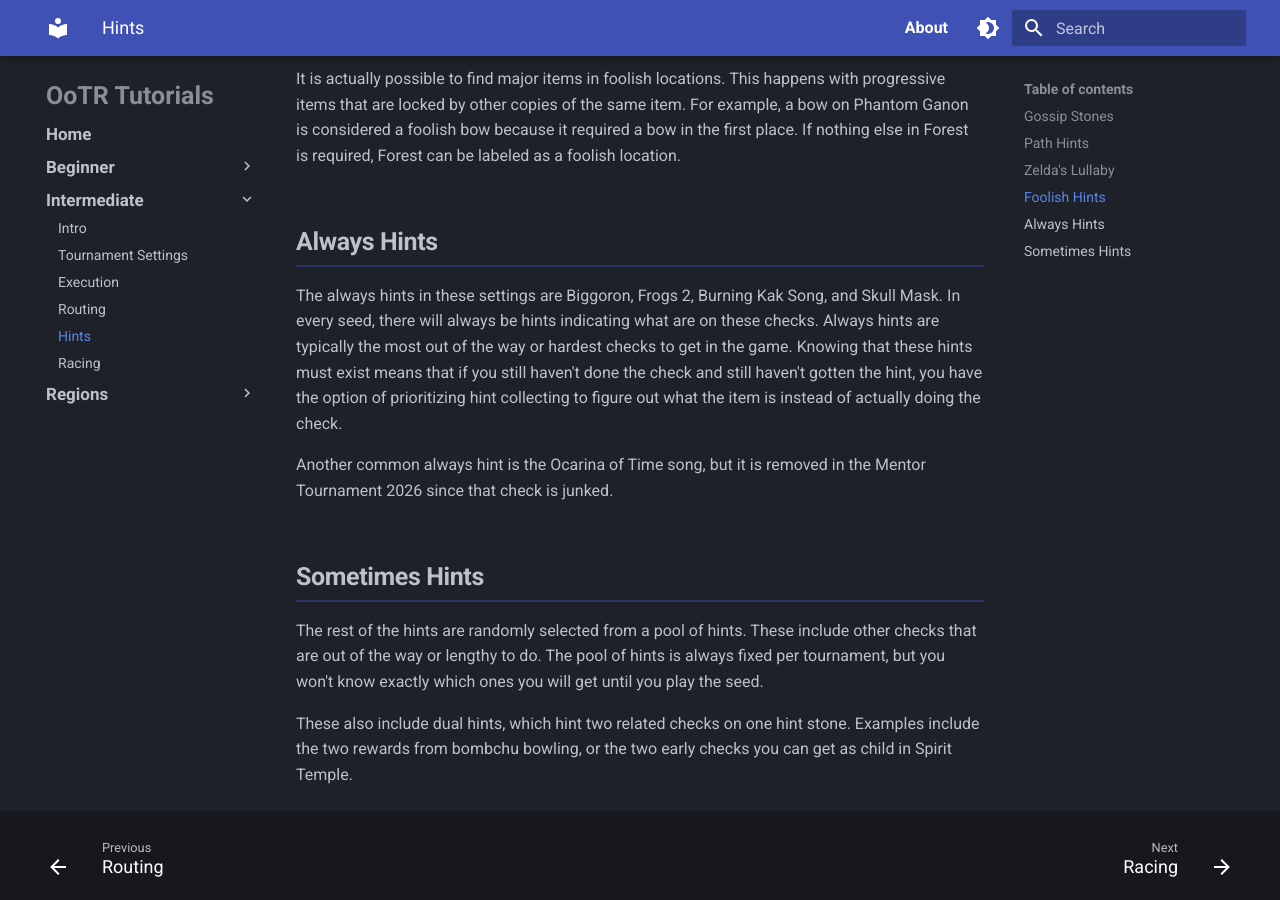
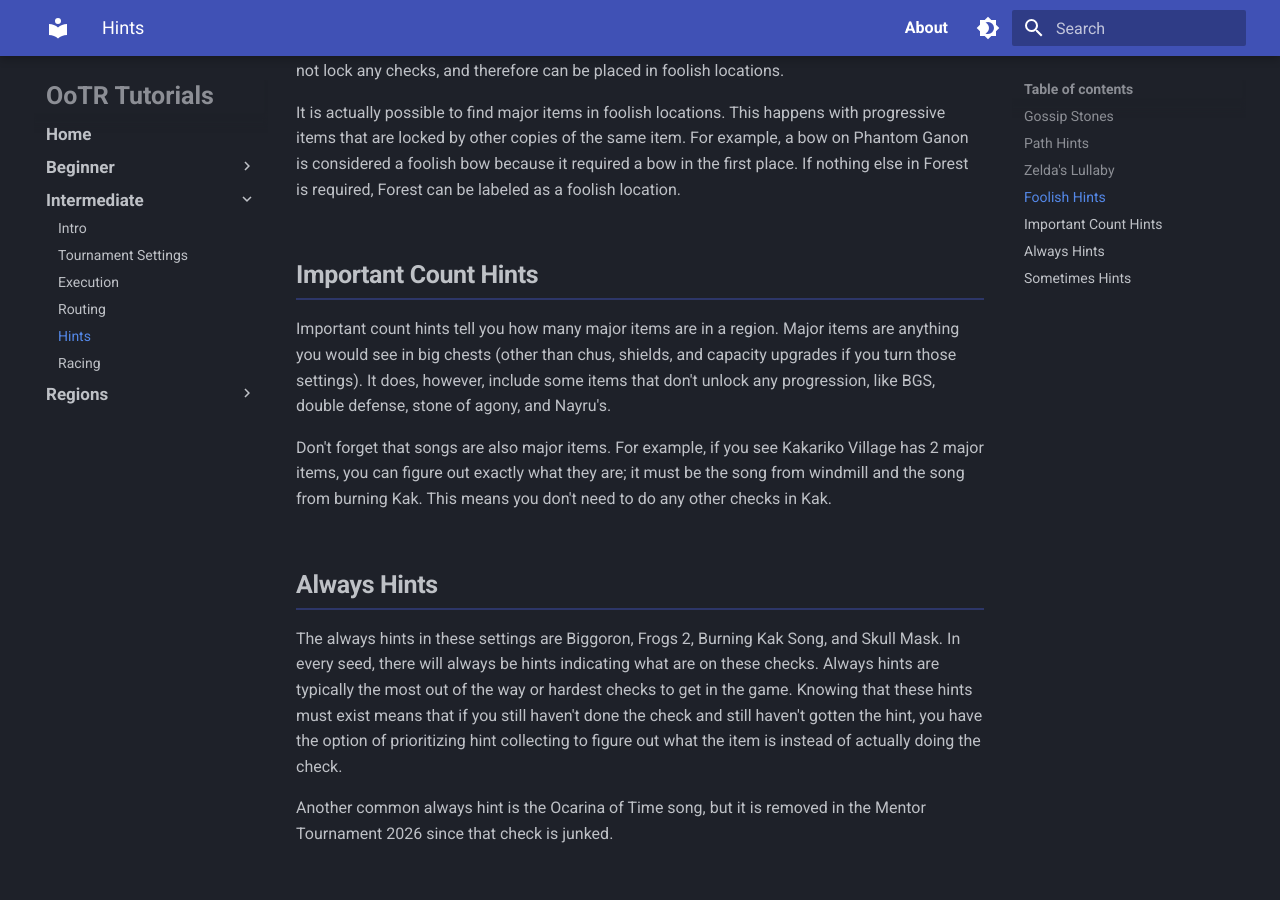
Before and after one commit to flee135/OoTR-Tutorials, an MkDocs documentation site: the page built from docs/intermediate/hints.md, in a window 1280 px wide and 900 px high, scrolled down 2524 px. Built offline with MkDocs 1.6.1 and Material for MkDocs 9.7.7, drawn with Linux system fonts in a browser that asks for light colours; some of the changed text lies outside the part shown.

Commit message:
important hints

```diff
--- a/docs/intermediate/hints.md
+++ b/docs/intermediate/hints.md
@@ -3,8 +3,9 @@
 You can learn about hints on the [OoTR Wiki](https://wiki.ootrandomizer.com/index.php?title=Hints). This has a lot of information, so we'll narrow it down here. Let's look at the hint distribution for the Mentor Tournament 2026:
 
 - 5x Goal Hints (or Path Hints)
-- ZL is removed from being hinted path
+    - ZL is removed from being hinted path
 - 2x Foolish hints
+- 3x Important Count hints
 - 4x Always hints: Biggoron, Frogs 2, Burning Kak Song, Deku Theatre Skull Mask
 - 2x Dual Hint
 - 2x Sometimes
@@ -51,6 +52,12 @@ You might still find big chests in these areas. Items like Double Defense or Big
 
 It is actually possible to find major items in foolish locations. This happens with progressive items that are locked by other copies of the same item. For example, a bow on Phantom Ganon is considered a foolish bow because it required a bow in the first place. If nothing else in Forest is required, Forest can be labeled as a foolish location.
 
+## Important Count Hints
+
+Important count hints tell you how many major items are in a region. Major items are anything you would see in big chests (other than chus, shields, and capacity upgrades if you turn those settings). It does, however, include some items that don't unlock any progression, like BGS, double defense, stone of agony, and Nayru's.
+
+Don't forget that songs are also major items. For example, if you see Kakariko Village has 2 major items, you can figure out exactly what they are; it must be the song from windmill and the song from burning Kak. This means you don't need to do any other checks in Kak.
+
 ## Always Hints
 
 The always hints in these settings are Biggoron, Frogs 2, Burning Kak Song, and Skull Mask. In every seed, there will always be hints indicating what are on these checks. Always hints are typically the most out of the way or hardest checks to get in the game. Knowing that these hints must exist means that if you still haven't done the check and still haven't gotten the hint, you have the option of prioritizing hint collecting to figure out what the item is instead of actually doing the check.
```
